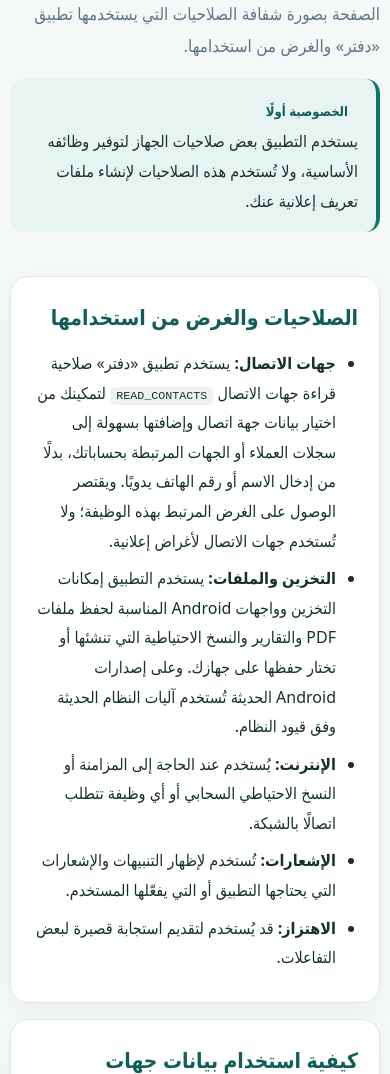
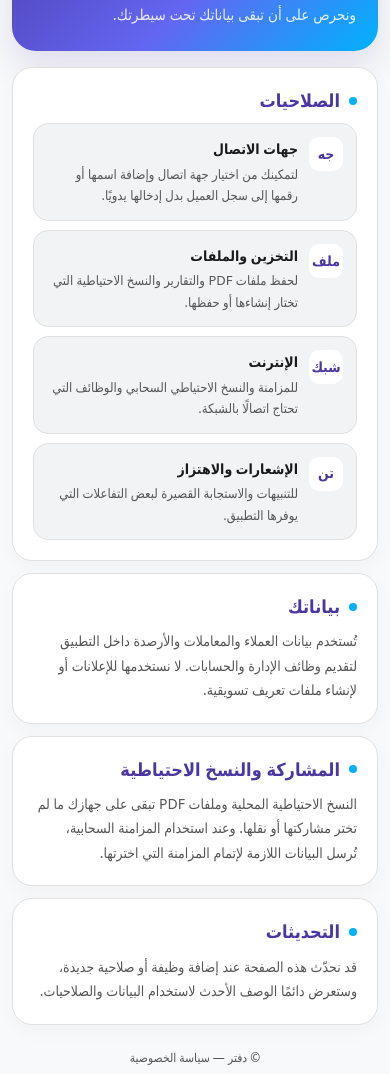
Before and after one commit to 784988787aaaa-eng/ana, a plain HTML site: page app/src/main/assets/privacy.html in a window 390 px wide. Shown: the part 168-1242 px from the top of the page. Drawn offline with Linux system fonts and the light colour scheme.

Commit message:
refine: polish responsive privacy policy design and wording

```diff
--- a/app/src/main/assets/privacy.html
+++ b/app/src/main/assets/privacy.html
@@ -2,67 +2,73 @@
 <html lang="ar" dir="rtl">
 <head>
 <meta charset="utf-8">
-<meta name="viewport" content="width=device-width,initial-scale=1">
-<meta name="theme-color" content="#0F766E">
+<meta name="viewport" content="width=device-width,initial-scale=1,viewport-fit=cover">
+<meta name="theme-color" content="#4B36A2">
+<meta name="color-scheme" content="light dark">
 <title>سياسة الخصوصية — دفتر</title>
 <style>
-:root{--primary:#0F766E;--primary-2:#115E59;--ink:#17312F;--muted:#64748B;--bg:#F4F8F7;--card:#fff;--line:#DCE8E5;--soft:#E8F4F1}
-*{box-sizing:border-box}body{margin:0;background:var(--bg);color:var(--ink);font-family:system-ui,-apple-system,"Segoe UI",Tahoma,Arial,sans-serif;line-height:1.85}
-.container{width:min(920px,calc(100% - 32px));margin:auto}.hero{padding:48px 0 28px}.brand{display:inline-flex;align-items:center;gap:10px;color:var(--primary);font-weight:800}.mark{width:38px;height:38px;border-radius:12px;background:var(--primary);color:#fff;display:grid;place-items:center;font-weight:900;box-shadow:0 8px 22px #0f766e2b}.hero h1{font-size:clamp(28px,5vw,44px);line-height:1.25;margin:22px 0 10px}.lead{color:var(--muted);font-size:17px;margin:0;max-width:720px}
-.card{background:var(--card);border:1px solid var(--line);border-radius:22px;padding:28px;margin:16px 0;box-shadow:0 10px 30px #16312f0a}.card h2{font-size:21px;margin:0 0 12px;color:var(--primary-2)}.card p{margin:8px 0}.card ul{margin:10px 0 0;padding-right:22px}.card li{margin:8px 0}.badge{display:inline-block;background:var(--soft);color:var(--primary-2);padding:4px 10px;border-radius:999px;font-size:13px;font-weight:700}
-.notice{border-right:4px solid var(--primary);background:var(--soft);padding:16px 18px;border-radius:14px;margin-top:18px}.footer{color:var(--muted);font-size:14px;padding:24px 0 48px;text-align:center}
-strong{color:var(--ink)}code{direction:ltr;unicode-bidi:embed;background:#eef3f2;padding:2px 6px;border-radius:6px;font-size:.9em}
-@media(max-width:600px){.container{width:min(100% - 20px,920px)}.hero{padding-top:30px}.card{padding:21px;border-radius:18px}}
+:root{
+  --primary:#4B36A2;--secondary:#00B2FE;--ink:#1A1A1A;--muted:#555;
+  --bg:#F8F9FA;--surface:#FFF;--soft:#F1F3F5;--line:#E0E0E0;
+  --hero:linear-gradient(135deg,#4B36A2,#6366F1 58%,#00B2FE)
+}
+*{box-sizing:border-box}
+html{font-size:16px;-webkit-text-size-adjust:100%}
+body{margin:0;background:var(--bg);color:var(--ink);font-family:system-ui,-apple-system,"Segoe UI",Tahoma,Arial,sans-serif;line-height:1.75}
+.container{width:min(760px,calc(100% - 24px));margin:auto;padding-bottom:28px}
+.hero{margin:12px 0 16px;padding:28px 22px 24px;border-radius:24px;background:var(--hero);color:#fff;box-shadow:0 14px 34px #4b36a226}
+.brand{display:flex;align-items:center;gap:10px;font-weight:800;font-size:15px}
+.mark{width:40px;height:40px;border-radius:13px;background:#ffffff20;border:1px solid #ffffff45;display:grid;place-items:center;font-size:19px}
+h1{font-size:clamp(27px,7vw,38px);line-height:1.2;margin:22px 0 8px;letter-spacing:-.5px}
+.lead{margin:0;color:#ffffffdd;font-size:15px;max-width:620px}
+.card{background:var(--surface);border:1px solid var(--line);border-radius:20px;padding:20px;margin:12px 0;box-shadow:0 6px 20px #00000008}
+.card h2{display:flex;align-items:center;gap:9px;font-size:18px;line-height:1.4;margin:0 0 10px;color:var(--primary)}
+.dot{width:8px;height:8px;border-radius:50%;background:var(--secondary);flex:none}
+.card p{margin:0;color:var(--muted);font-size:14px}
+.permissions{display:grid;gap:9px}
+.permission{display:grid;grid-template-columns:auto 1fr;gap:11px;align-items:start;padding:13px;border:1px solid var(--line);border-radius:15px;background:var(--soft)}
+.icon{width:34px;height:34px;border-radius:10px;background:var(--surface);display:grid;place-items:center;color:var(--primary);font-weight:800;font-size:14px}
+.permission strong{display:block;font-size:14px;margin-bottom:2px;color:var(--ink)}
+.permission span{display:block;color:var(--muted);font-size:13px;line-height:1.65}
+.footer{text-align:center;color:var(--muted);font-size:12px;padding:10px 0 4px}
+@media(max-width:380px){.container{width:calc(100% - 16px)}.hero{padding:23px 18px 21px;border-radius:20px}.card{padding:16px;border-radius:17px}.permission{padding:11px;gap:9px}.icon{width:30px;height:30px}}
+@media(prefers-color-scheme:dark){
+:root{--ink:#F5F5F5;--muted:#AAAAAA;--bg:#121212;--surface:#1E1E1E;--soft:#262626;--line:#333;--hero:linear-gradient(135deg,#352478,#4B36A2 58%,#006A98)}
+.hero{box-shadow:0 14px 34px #00000040}.card{box-shadow:0 6px 20px #00000025}
+}
 </style>
 </head>
 <body>
 <main class="container">
-<section class="hero">
-<div class="brand"><span class="mark">د</span><span>دفتر</span></div>
-<h1>سياسة الخصوصية</h1>
-<p class="lead">نحرص على أن تكون بياناتك تحت سيطرتك. توضح هذه الصفحة بصورة شفافة الصلاحيات التي يستخدمها تطبيق «دفتر» والغرض من استخدامها.</p>
-<div class="notice"><span class="badge">الخصوصية أولًا</span><br>يستخدم التطبيق بعض صلاحيات الجهاز لتوفير وظائفه الأساسية، ولا تُستخدم هذه الصلاحيات لإنشاء ملفات تعريف إعلانية عنك.</div>
+<header class="hero">
+  <div class="brand"><span class="mark">د</span><span>دفتر</span></div>
+  <h1>سياسة الخصوصية</h1>
+  <p class="lead">نستخدم الصلاحيات اللازمة لتقديم وظائف التطبيق بوضوح، ونحرص على أن تبقى بياناتك تحت سيطرتك.</p>
+</header>
+
+<section class="card">
+  <h2><i class="dot"></i>الصلاحيات</h2>
+  <div class="permissions">
+    <div class="permission"><div class="icon">جه</div><div><strong>جهات الاتصال</strong><span>لتمكينك من اختيار جهة اتصال وإضافة اسمها أو رقمها إلى سجل العميل بدل إدخالها يدويًا.</span></div></div>
+    <div class="permission"><div class="icon">ملف</div><div><strong>التخزين والملفات</strong><span>لحفظ ملفات PDF والتقارير والنسخ الاحتياطية التي تختار إنشاءها أو حفظها.</span></div></div>
+    <div class="permission"><div class="icon">شبك</div><div><strong>الإنترنت</strong><span>للمزامنة والنسخ الاحتياطي السحابي والوظائف التي تحتاج اتصالًا بالشبكة.</span></div></div>
+    <div class="permission"><div class="icon">تن</div><div><strong>الإشعارات والاهتزاز</strong><span>للتنبيهات والاستجابة القصيرة لبعض التفاعلات التي يوفرها التطبيق.</span></div></div>
+  </div>
 </section>
 
 <section class="card">
-<h2>الصلاحيات والغرض من استخدامها</h2>
-<ul>
-<li><strong>جهات الاتصال:</strong> يستخدم تطبيق «دفتر» صلاحية قراءة جهات الاتصال <code>READ_CONTACTS</code> لتمكينك من اختيار بيانات جهة اتصال وإضافتها بسهولة إلى سجلات العملاء أو الجهات المرتبطة بحساباتك، بدلًا من إدخال الاسم أو رقم الهاتف يدويًا. ويقتصر الوصول على الغرض المرتبط بهذه الوظيفة؛ ولا تُستخدم جهات الاتصال لأغراض إعلانية.</li>
-<li><strong>التخزين والملفات:</strong> يستخدم التطبيق إمكانات التخزين وواجهات Android المناسبة لحفظ ملفات PDF والتقارير والنسخ الاحتياطية التي تنشئها أو تختار حفظها على جهازك. وعلى إصدارات Android الحديثة تُستخدم آليات النظام الحديثة وفق قيود النظام.</li>
-<li><strong>الإنترنت:</strong> يُستخدم عند الحاجة إلى المزامنة أو النسخ الاحتياطي السحابي أو أي وظيفة تتطلب اتصالًا بالشبكة.</li>
-<li><strong>الإشعارات:</strong> تُستخدم لإظهار التنبيهات والإشعارات التي يحتاجها التطبيق أو التي يفعّلها المستخدم.</li>
-<li><strong>الاهتزاز:</strong> قد يُستخدم لتقديم استجابة قصيرة لبعض التفاعلات.</li>
-</ul>
+  <h2><i class="dot"></i>بياناتك</h2>
+  <p>تُستخدم بيانات العملاء والمعاملات والأرصدة داخل التطبيق لتقديم وظائف الإدارة والحسابات. لا نستخدمها للإعلانات أو لإنشاء ملفات تعريف تسويقية.</p>
 </section>
 
 <section class="card">
-<h2>كيفية استخدام بيانات جهات الاتصال</h2>
-<p>عند اختيار جهة اتصال من داخل التطبيق، قد يتم استخدام البيانات اللازمة لإكمال عملية إنشاء أو تحديث سجل داخل «دفتر»، مثل الاسم أو رقم الهاتف المتاح للنظام. لا نستخدم قائمة جهات الاتصال لبناء قاعدة بيانات إعلانية، ولا نبيع بياناتها، ولا نشاركها مع جهات تسويقية.</p>
+  <h2><i class="dot"></i>المشاركة والنسخ الاحتياطية</h2>
+  <p>النسخ الاحتياطية المحلية وملفات PDF تبقى على جهازك ما لم تختر مشاركتها أو نقلها. وعند استخدام المزامنة السحابية، تُرسل البيانات اللازمة لإتمام المزامنة التي اخترتها.</p>
 </section>
 
 <section class="card">
-<h2>بياناتك المالية</h2>
-<p>البيانات التي تدخلها داخل التطبيق، مثل العملاء والمعاملات والأرصدة والملاحظات، تُستخدم لتقديم وظائف إدارة الحسابات والسجلات. ولا تُستخدم هذه البيانات لإنشاء ملفات تعريف إعلانية عنك.</p>
-</section>
-
-<section class="card">
-<h2>النسخ الاحتياطية والمزامنة</h2>
-<p>عند اختيارك إنشاء نسخة احتياطية أو استخدام خدمة مزامنة مدعومة، يتم التعامل مع البيانات اللازمة لإتمام العملية وفق الخدمة التي اخترتها. النسخ المحلية تبقى على جهازك ما لم تقم أنت بمشاركتها أو نقلها.</p>
-</section>
-
-<section class="card">
-<h2>ملفات PDF والمشاركة</h2>
-<p>عند إنشاء تقرير أو ملف PDF، يتم إنشاء الملف لتتمكن من حفظه أو مشاركته باستخدام خيارات المشاركة المتاحة في Android. لا يقوم التطبيق تلقائيًا بنشر هذه الملفات أو مشاركتها مع أطراف أخرى.</p>
-</section>
-
-<section class="card">
-<h2>حماية بياناتك</h2>
-<p>نوصي باستخدام قفل التطبيق وحماية جهازك برمز مرور أو وسيلة أمان مناسبة، وعدم مشاركة النسخ الاحتياطية أو ملفات PDF مع أشخاص غير موثوقين.</p>
-</section>
-
-<section class="card">
-<h2>تحديثات السياسة</h2>
-<p>قد يتم تحديث سياسة الخصوصية عند إضافة وظائف أو صلاحيات جديدة. ستعكس هذه الصفحة أحدث وصف لطريقة تعامل التطبيق مع البيانات والصلاحيات.</p>
+  <h2><i class="dot"></i>التحديثات</h2>
+  <p>قد نحدّث هذه الصفحة عند إضافة وظيفة أو صلاحية جديدة، وستعرض دائمًا الوصف الأحدث لاستخدام البيانات والصلاحيات.</p>
 </section>
 
 <footer class="footer">© دفتر — سياسة الخصوصية</footer>
```
